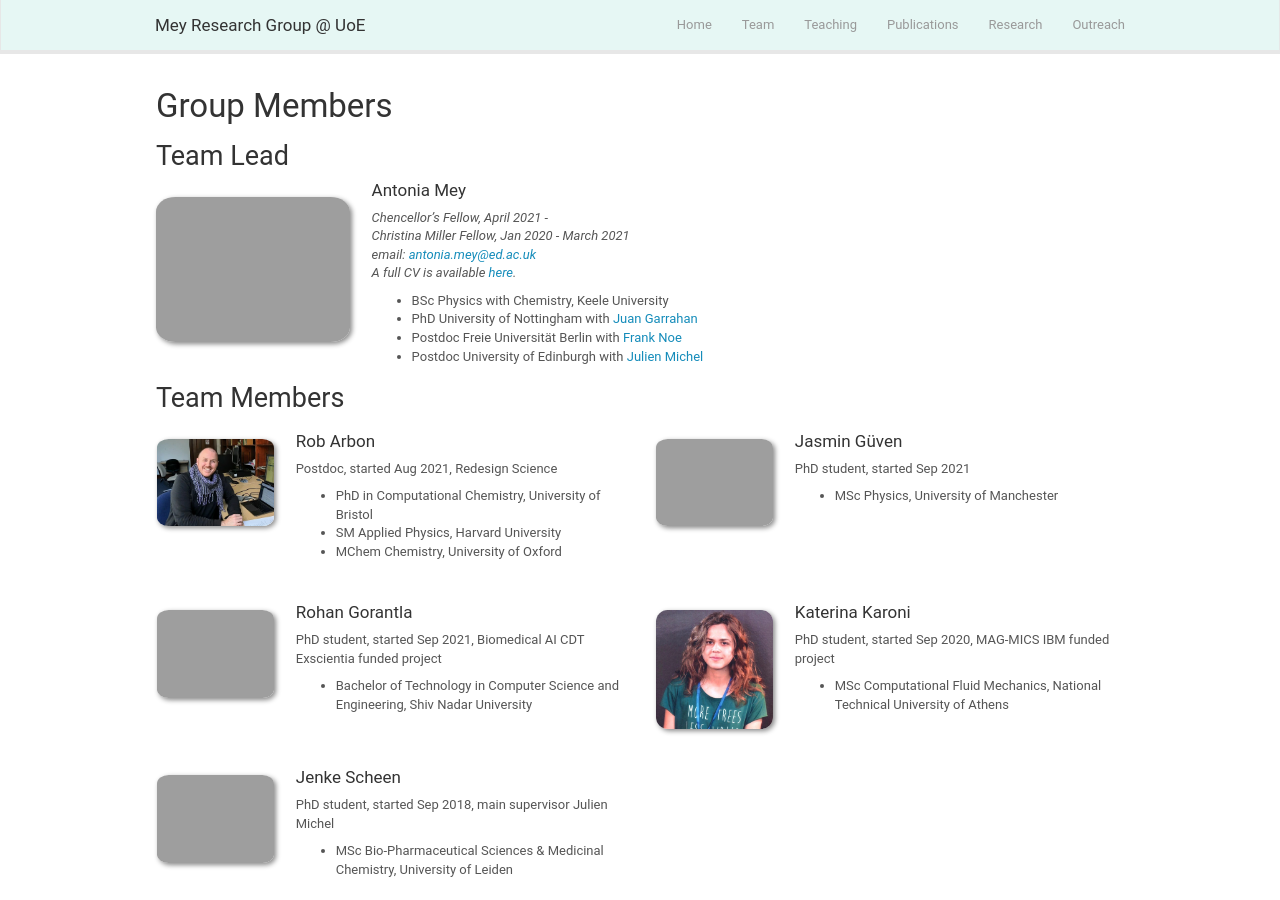
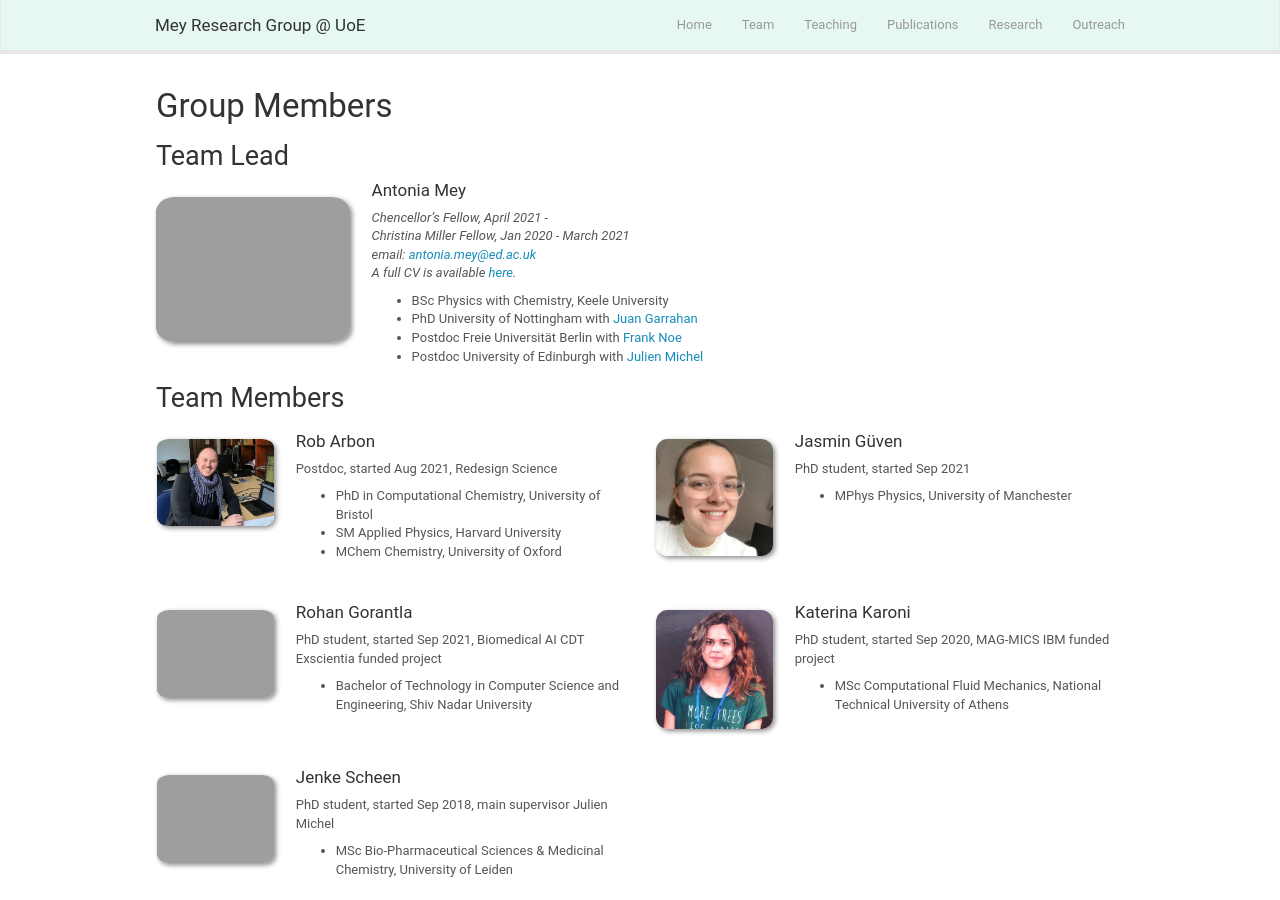
Before and after one commit to mozhu621/intellistream.github.io, a Jekyll site: the page built from _pages/team.md, in a window 1280 px wide and 900 px high. Built offline with Jekyll 4.4.1, drawn with Linux system fonts in a browser that asks for light colours; nearby versions of some CDN libraries.

Commit message:
updating education and picture

```diff
--- a/_data/team_members.yml
+++ b/_data/team_members.yml
@@ -7,10 +7,10 @@
   education3: MChem Chemistry, University of Oxford
 
 - name: Jasmin Güven
-  photo: jasmin_gueven.jpg
+  photo: jasmin.jpg
   info: PhD student, started Sep 2021
   number_educ: 1
-  education1: MSc Physics, University of Manchester
+  education1: MPhys Physics, University of Manchester
 
 - name: Rohan Gorantla
   photo: rohan.jpg
```
Also changed, not shown: images/teampic/jasmin.jpg (added).
